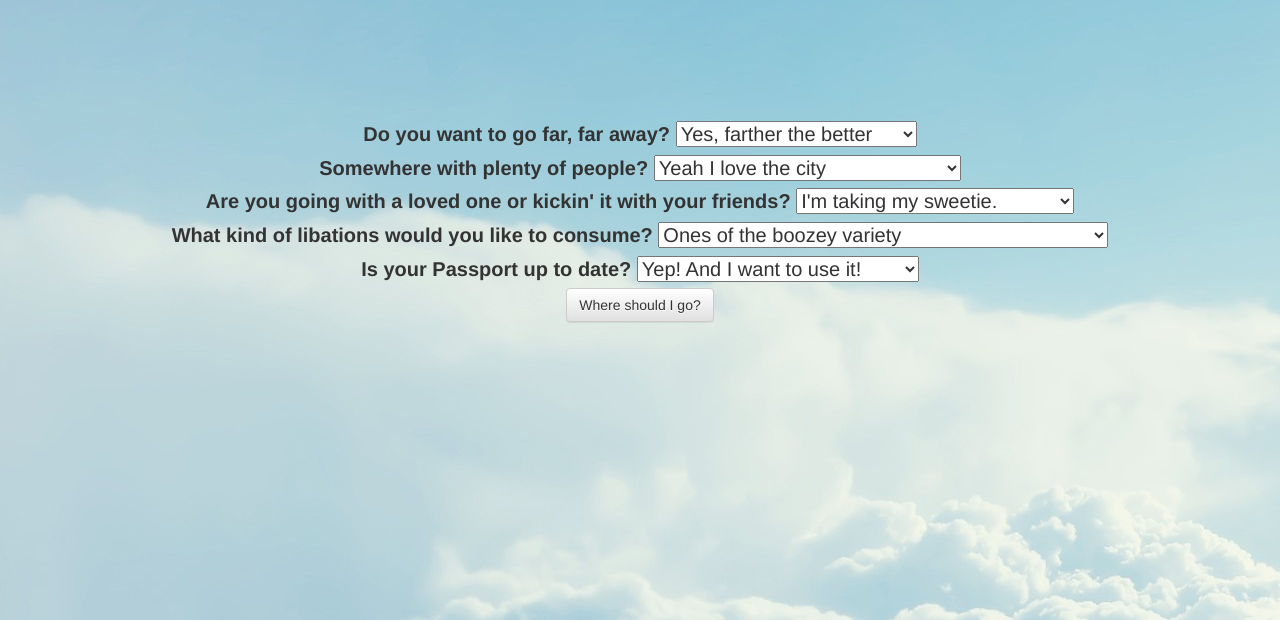
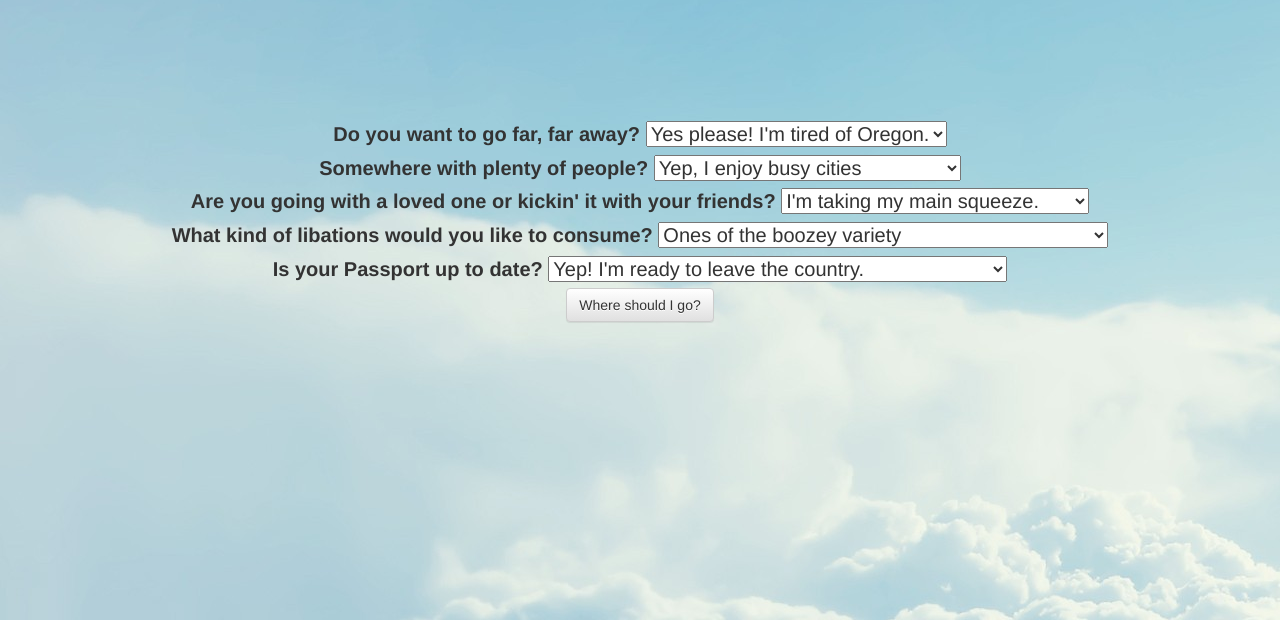
Before and after one commit to adamluchini/vacation-suggester, a plain HTML site: page index.html in a window 1280 px wide. Shown: the part 180-800 px from the top of the page. Drawn offline with Linux system fonts and the light colour scheme.

```diff
--- a/index.html
+++ b/index.html
@@ -22,26 +22,24 @@
          <form id="questions">
            <label for="distance">Do you want to go far, far away?</label>
            <select id="distance">
-             <option value="far">Yes, farther the better</option>
+             <option value="far">Yes please! I'm tired of Oregon.</option>
              <option value="close">No, somewhere close by</option>
            </select>
 
            <br>
 
-
            <label for="setting">Somewhere with plenty of people?</label>
            <select id="setting">
-             <option value="urban">Yeah I love the city</option>
+             <option value="urban">Yep, I enjoy busy cities</option>
              <option value="desolate">No way, crowds give me anxiety</option>
            </select>
 
           <br>
 
-
           <label for="company">Are you going with a loved one or kickin' it with your friends?</label>
           <select id="company">
-            <option value="romantic">I'm taking my sweetie.</option>
-            <option value="friends">Bro-ing out with my bro bros.</option>
+            <option value="romantic">I'm taking my main squeeze.</option>
+            <option value="friends">Spending time with my bro bros!</option>
           </select>
 
           <br>
@@ -56,8 +54,8 @@
 
           <label for="passport">Is your Passport up to date?</label>
           <select id="passport">
-            <option value="pp">Yep! And I want to use it!</option>
-            <option value="no-pp">Shoot, no it's expired. I forgot</option>
+            <option value="pp">Yep! I'm ready to leave the country.</option>
+            <option value="no-pp">Shoot, no it's expired. I need to stay in the states.</option>
           </select>
 
           <br>
@@ -69,11 +67,6 @@
        </div>
      </div>
    </div>
-
-
-
-
-
 
     <div class="results-grid">
       <div class="row">
```
Also changed, not shown: img/bend.jpeg, img/british-columbia.jpeg, img/chicago.jpeg, img/foam-lake.jpeg, img/mt-hood.jpeg, img/portland.jpeg, img/reno.jpeg.
